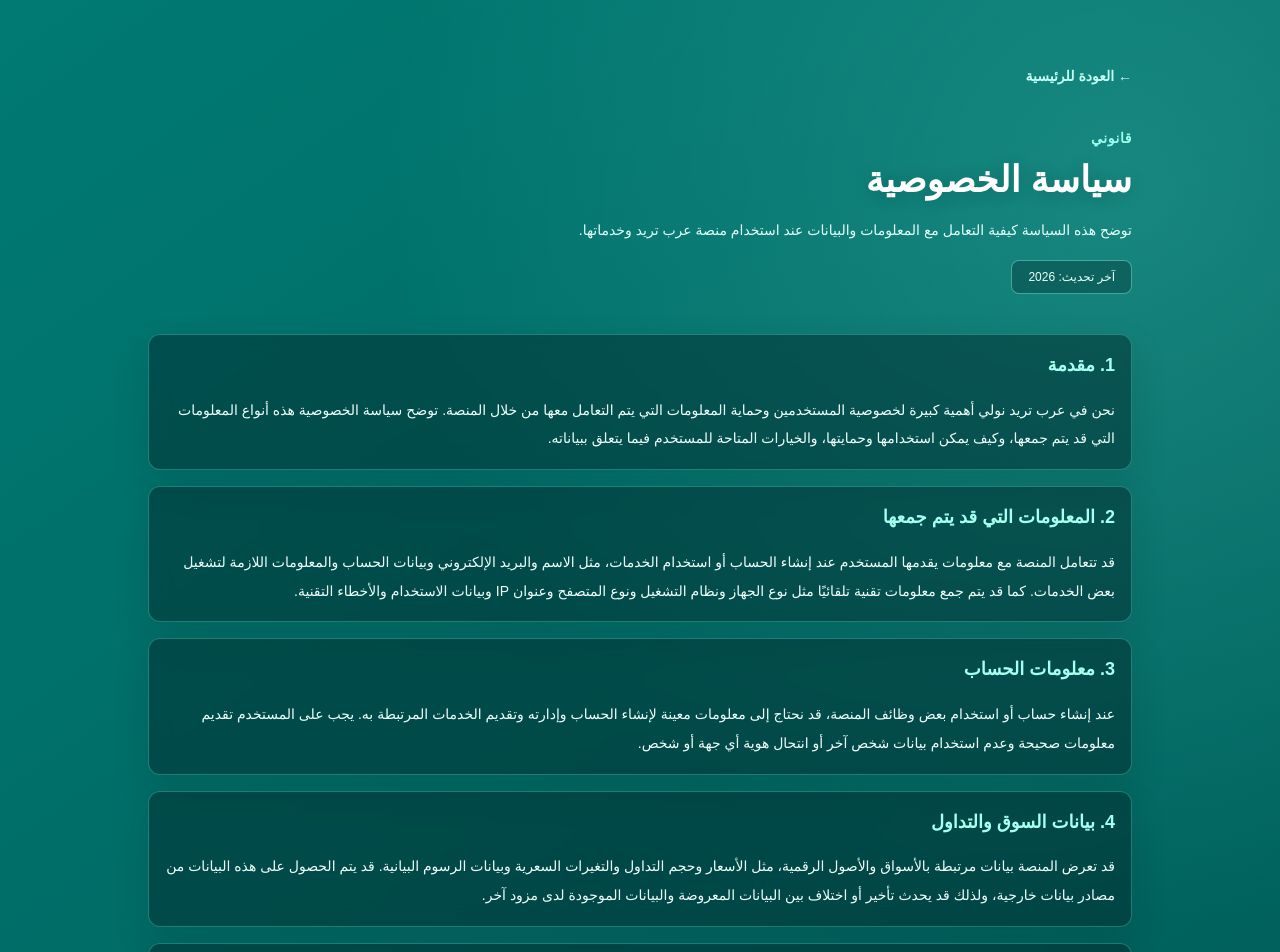
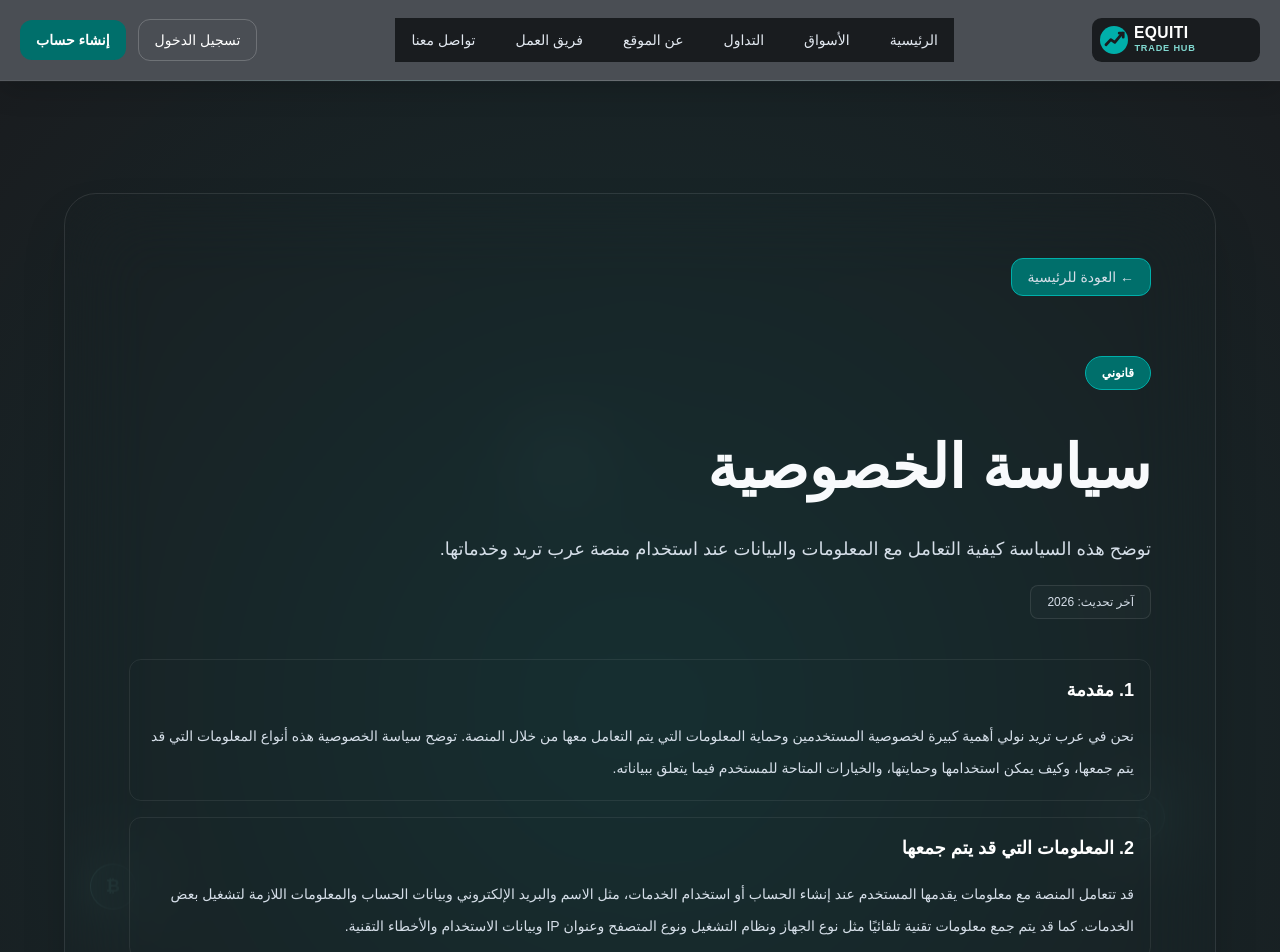
Before and after one commit to ffgg35646-ops/arab-trade, a Next.js app: page /privacy in a window 1280 px wide. Shown: the top 952 px of the page. Built offline with nearby package versions, Linux system fonts and the light colour scheme.

Commit message:
Unify privacy public layout with About Us

```diff
--- a/app/privacy/page.tsx
+++ b/app/privacy/page.tsx
@@ -1,4 +1,6 @@
 import Link from "next/link";
+import Navbar from "@/components/Navbar";
+import Footer from "@/components/Footer";
 
 const sections = [
   {
@@ -64,32 +66,47 @@ const sections = [
 
 export default function PrivacyPage() {
   return (
-    <main dir="rtl" className="privacy-page min-h-screen text-white">
+    <>
+      <Navbar />
+      <main dir="rtl" className="arabtrade-auth-hero min-h-screen overflow-hidden px-4 py-28 text-white">
 
-      <div className="mx-auto max-w-5xl px-5 py-16">
+      <div className="arabtrade-auth-coins" aria-hidden="true">
+        <span className="arabtrade-auth-coin">₿</span>
+        <span className="arabtrade-auth-coin">Ξ</span>
+        <span className="arabtrade-auth-coin">₿</span>
+        <span className="arabtrade-auth-coin">◎</span>
+        <span className="arabtrade-auth-coin">Ξ</span>
+      </div>
+      <div className="arabtrade-auth-lines" aria-hidden="true" />
+      <div className="arabtrade-auth-candles" aria-hidden="true" />
+
+      <div className="relative z-10 mx-auto max-w-6xl">
+        <section className="rounded-[32px] border border-white/10 bg-[#07101d]/80 p-7 shadow-2xl backdrop-blur-2xl md:p-12 lg:p-16">
+
+      <div className="mx-auto max-w-5xl px-0 py-0">
 
         <Link
           href="/"
-          className="privacy-back-link text-sm transition"
+          className="mb-8 inline-flex items-center gap-2 rounded-xl border border-white/[0.06] bg-white/[0.025] px-4 py-2 text-sm text-slate-400 transition hover:border-cyan-400/20 hover:bg-cyan-400/[0.06] hover:text-cyan-300 text-sm transition"
         >
           ← العودة للرئيسية
         </Link>
 
         <div className="mt-10">
-          <div className="privacy-eyebrow text-sm font-semibold">
+          <div className="mb-7 inline-flex items-center gap-2 rounded-full border border-cyan-400/20 bg-cyan-400/5 px-4 py-2 text-xs font-semibold text-cyan-300">
             قانوني
           </div>
 
-          <h1 className="privacy-title mt-3 text-4xl font-bold">
+          <h1 className="mt-3 text-4xl font-black leading-tight md:text-6xl">
             سياسة الخصوصية
           </h1>
 
-          <p className="privacy-intro mt-4 text-sm leading-7">
+          <p className="mt-7 max-w-3xl text-base leading-8 text-slate-400 md:text-lg">
             توضح هذه السياسة كيفية التعامل مع المعلومات والبيانات عند استخدام
             منصة عرب تريد وخدماتها.
           </p>
 
-          <div className="privacy-updated mt-4 inline-flex rounded-lg px-4 py-2 text-xs">
+          <div className="mt-5 inline-flex rounded-lg border border-white/10 bg-white/[0.02] px-4 py-2 text-xs text-slate-400">
             آخر تحديث: 2026
           </div>
         </div>
@@ -98,27 +115,31 @@ export default function PrivacyPage() {
           {sections.map((section) => (
             <section
               key={section.title}
-              className="privacy-card rounded-2xl p-6 transition"
+              className="rounded-2xl border border-white/10 bg-white/[0.025] p-6 transition hover:border-white/15"
             >
-              <h2 className="privacy-card-title text-lg font-bold">
+              <h2 className="text-lg font-bold text-white">
                 {section.title}
               </h2>
 
-              <p className="privacy-card-text mt-4 text-sm leading-8">
+              <p className="mt-4 text-sm leading-8 text-slate-400">
                 {section.text}
               </p>
             </section>
           ))}
         </div>
 
-        <div className="privacy-contact-box mt-8 rounded-2xl p-6">
-          <p className="privacy-contact-text text-sm leading-8">
+        <div className="mt-8 rounded-2xl border border-cyan-400/10 bg-cyan-400/[0.03] p-6">
+          <p className="text-sm leading-8 text-slate-400">
             إذا كانت لديك أسئلة تتعلق بالخصوصية أو بطريقة التعامل مع بيانات
             الحساب، يمكنك التواصل معنا من خلال صفحة تواصل معنا.
           </p>
         </div>
 
+        </div>
+        </section>
       </div>
-    </main>
+      </main>
+      <Footer />
+    </>
   );
 }
```
